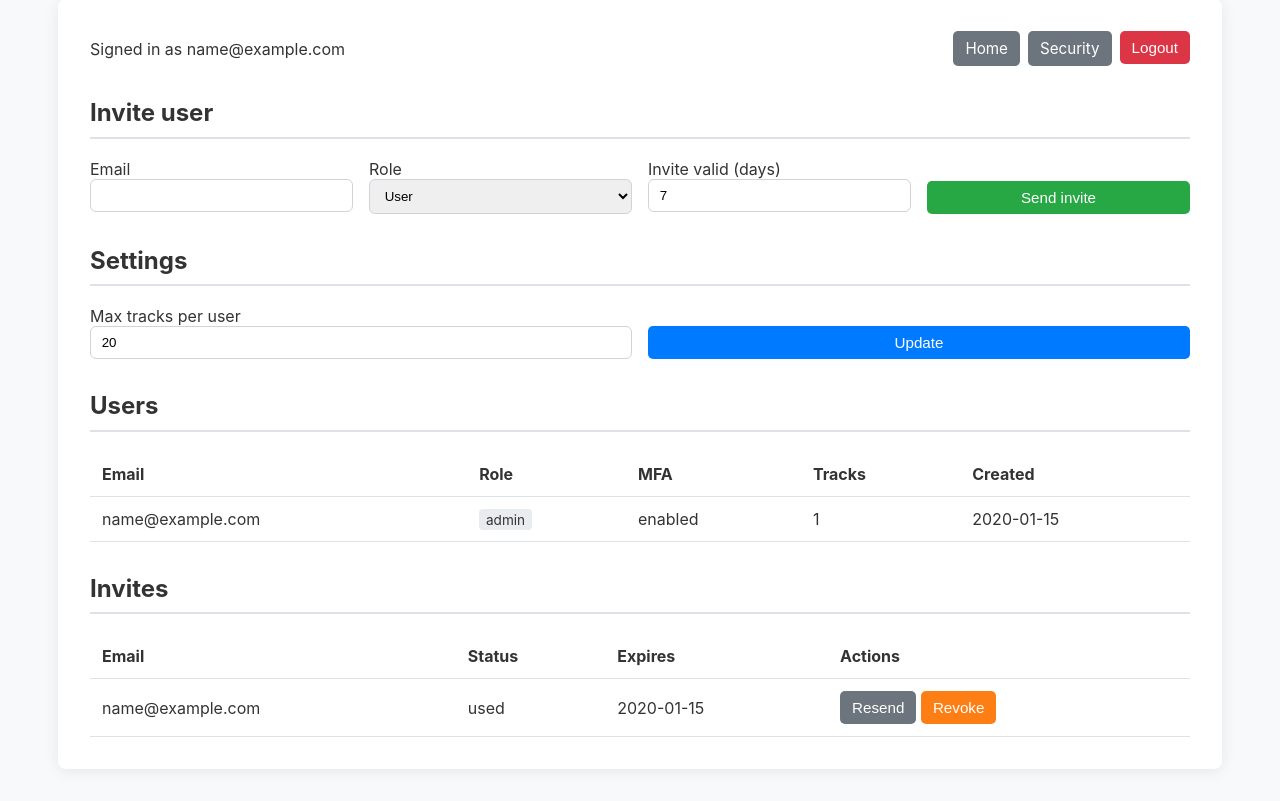
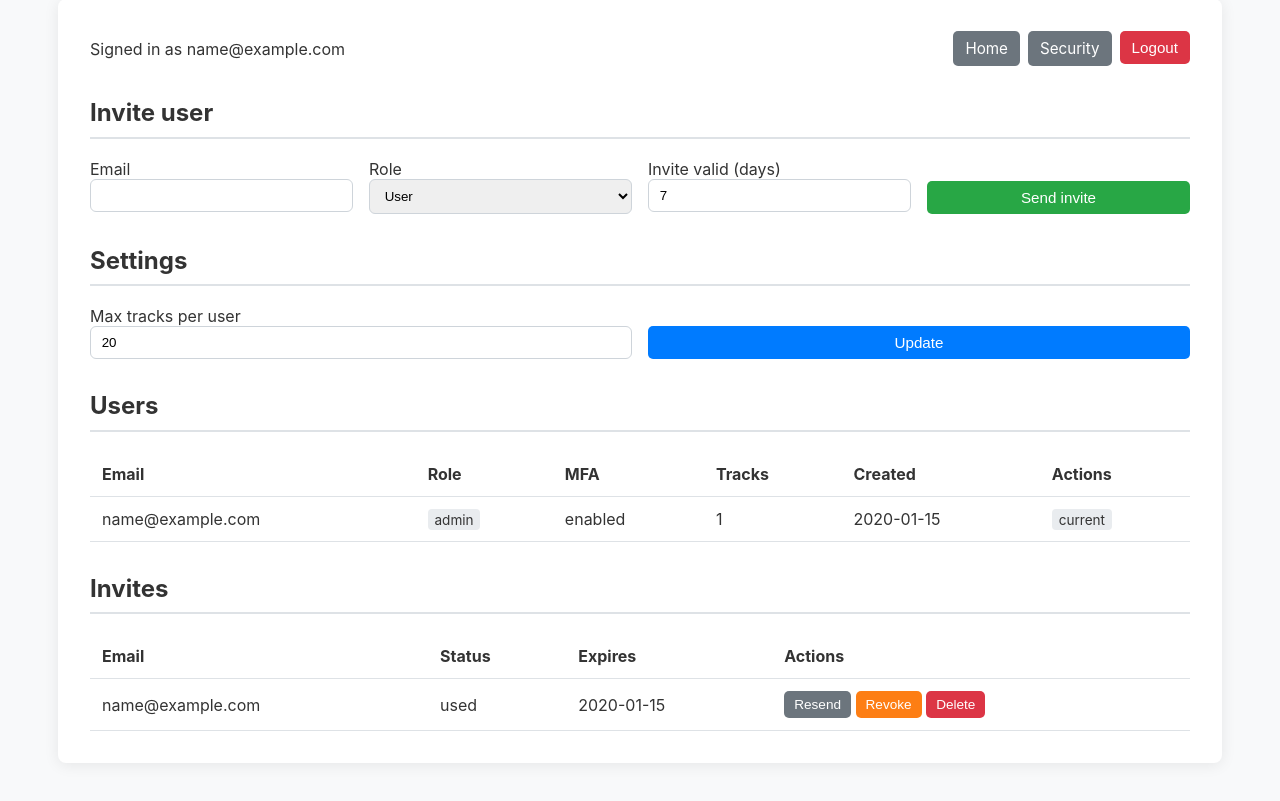
Before and after one commit to pexus/synced-lyrics-generator, a Flask app: page /admin in a window 1280 px wide. Shown: the part 33-834 px from the top of the page. After the commit the page ends 764 px from the top, so only its background shows below. Run offline with Flask 3, Linux system fonts and the light colour scheme; a user stored in the database is signed in; tables that the repository leaves empty hold one stand-in row (values such as "Sample post").

Commit message:
Add admin delete for invites and users

```diff
--- a/routes/admin.py
+++ b/routes/admin.py
@@ -1,4 +1,6 @@
+import os
 import secrets
+import shutil
 from datetime import datetime
 
 from flask import Blueprint, current_app, flash, redirect, render_template, request, url_for
@@ -10,6 +12,7 @@ from models import Invite, Track, User
 from utils.auth import admin_required
 from utils.email_utils import send_invite_email
 from utils.settings import get_int_setting, set_setting
+from utils.storage import get_user_root
 
 admin_bp = Blueprint('admin', __name__)
 
@@ -122,6 +125,44 @@ def revoke_invite(invite_id):
     return redirect(url_for('admin.dashboard'))
 
 
+@admin_bp.route('/admin/invite/<int:invite_id>/delete', methods=['POST'])
+@login_required
+@admin_required
+def delete_invite(invite_id):
+    invite = Invite.query.get_or_404(invite_id)
+    db.session.delete(invite)
+    db.session.commit()
+    flash('Invite deleted.', 'success')
+    return redirect(url_for('admin.dashboard'))
+
+
+@admin_bp.route('/admin/user/<int:user_id>/delete', methods=['POST'])
+@login_required
+@admin_required
+def delete_user(user_id):
+    if user_id == current_user.id:
+        flash('You cannot delete your own account.', 'error')
+        return redirect(url_for('admin.dashboard'))
+
+    user = User.query.get_or_404(user_id)
+    user_root = get_user_root(user.id)
+
+    try:
+        if os.path.exists(user_root):
+            shutil.rmtree(user_root)
+    except OSError as exc:
+        flash(f'Failed to remove user files: {exc}', 'error')
+        return redirect(url_for('admin.dashboard'))
+
+    Track.query.filter_by(user_id=user.id).delete()
+    Invite.query.filter_by(email=user.email).delete()
+    db.session.delete(user)
+    db.session.commit()
+
+    flash('User deleted.', 'success')
+    return redirect(url_for('admin.dashboard'))
+
+
 @admin_bp.route('/admin/settings', methods=['POST'])
 @login_required
 @admin_required
--- a/templates/admin.html
+++ b/templates/admin.html
@@ -106,6 +106,10 @@
             background: #e9ecef;
             font-size: 0.85em;
         }
+        .btn-sm {
+            padding: 6px 10px;
+            font-size: 0.85em;
+        }
     </style>
 </head>
 <body>
@@ -179,6 +183,7 @@
                         <th>MFA</th>
                         <th>Tracks</th>
                         <th>Created</th>
+                        <th>Actions</th>
                     </tr>
                 </thead>
                 <tbody>
@@ -189,6 +194,16 @@
                         <td>{{ 'enabled' if user.mfa_enabled else 'off' }}</td>
                         <td>{{ track_counts.get(user.id, 0) }}</td>
                         <td>{{ user.created_at.strftime('%Y-%m-%d') }}</td>
+                        <td>
+                            {% if user.id != current_user.id %}
+                            <form action="{{ url_for('admin.delete_user', user_id=user.id) }}" method="post" style="display: inline;">
+                                <input type="hidden" name="csrf_token" value="{{ csrf_token() }}">
+                                <button class="btn btn-danger btn-sm" type="submit" onclick="return confirm('Delete this user and all uploaded files?')">Delete</button>
+                            </form>
+                            {% else %}
+                                <span class="badge">current</span>
+                            {% endif %}
+                        </td>
                     </tr>
                     {% endfor %}
                 </tbody>
@@ -223,11 +238,15 @@
                         <td>
                             <form action="{{ url_for('admin.resend_invite', invite_id=invite.id) }}" method="post" style="display: inline;">
                                 <input type="hidden" name="csrf_token" value="{{ csrf_token() }}">
-                                <button class="btn btn-secondary" type="submit">Resend</button>
+                                <button class="btn btn-secondary btn-sm" type="submit">Resend</button>
                             </form>
                             <form action="{{ url_for('admin.revoke_invite', invite_id=invite.id) }}" method="post" style="display: inline;">
                                 <input type="hidden" name="csrf_token" value="{{ csrf_token() }}">
-                                <button class="btn btn-warning" type="submit">Revoke</button>
+                                <button class="btn btn-warning btn-sm" type="submit">Revoke</button>
+                            </form>
+                            <form action="{{ url_for('admin.delete_invite', invite_id=invite.id) }}" method="post" style="display: inline;">
+                                <input type="hidden" name="csrf_token" value="{{ csrf_token() }}">
+                                <button class="btn btn-danger btn-sm" type="submit" onclick="return confirm('Delete this invite?')">Delete</button>
                             </form>
                         </td>
                     </tr>
```
